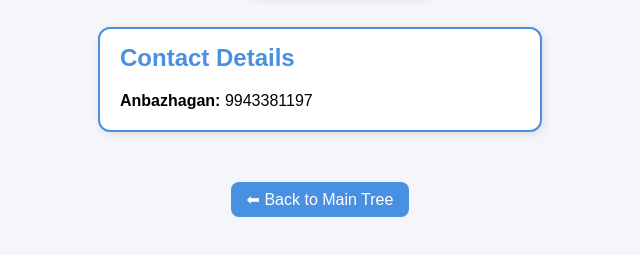
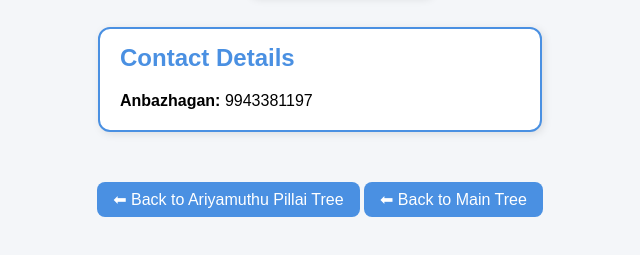
Before and after one commit to Harivignesh-A/familytree.github.io, a plain HTML site: page webpages/anbazhagan.html in a window 1280 px wide. Shown: the part 167-422 px from the top of the page, without its empty margins (320-960 px from the left). Drawn offline with Linux system fonts and the light colour scheme.

Commit message:
Update back link to Ariyamuthu Pillai Tree

```diff
--- a/webpages/anbazhagan.html
+++ b/webpages/anbazhagan.html
@@ -23,6 +23,6 @@
     <p><strong>Anbazhagan:</strong> 9943381197</p>
   </div>
 
-  <a href="/familytree.github.io/index.html" class="back">⬅ Back to Main Tree</a>
-</body>
+  <a href="/familytree.github.io/ariyamuthupillai.html" class="back">⬅ Back to Ariyamuthu Pillai Tree</a>
+  <a href="/familytree.github.io/index.html" class="back">⬅ Back to Main Tree</a></body>
 </html>
```
